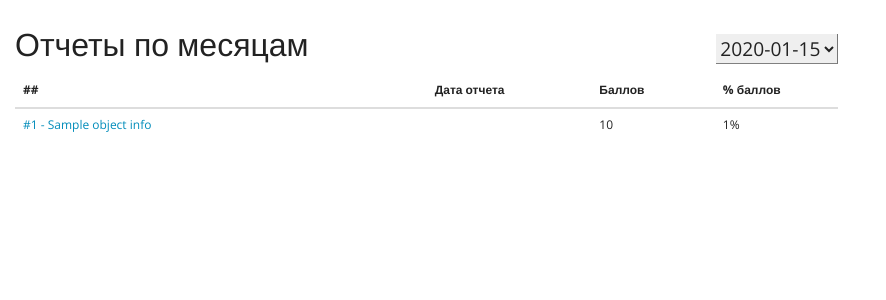
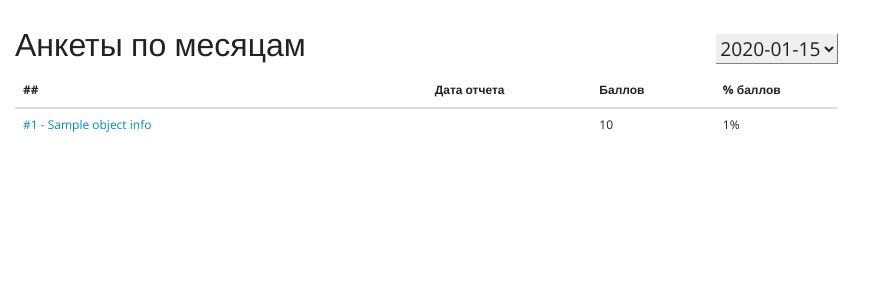
Before and after one commit to nixxa/SecretShopper, a Flask app: template frontui/templates/customer_reports.html in a window 1280 px wide. Shown: the part 45-345 px from the top of the page, without its empty margins (0-886 px from the left). Run offline with Flask 2, Linux system fonts and the light colour scheme; the template is opened without the code that fills it: most values are stand-ins (such as "Sample title", 1, 10 or a date in 2020); some libraries are stand-ins or nearby versions.

Commit message:
Customer reports page renamed

```diff
--- a/frontui/templates/customer_reports.html
+++ b/frontui/templates/customer_reports.html
@@ -3,7 +3,7 @@
 {% block content %}
 
 <h2>
-    Отчеты по месяцам
+    Анкеты по месяцам
     <div class="header-form">
         <select name="month" id="month">
             {% for month in model['months'] %}
```
